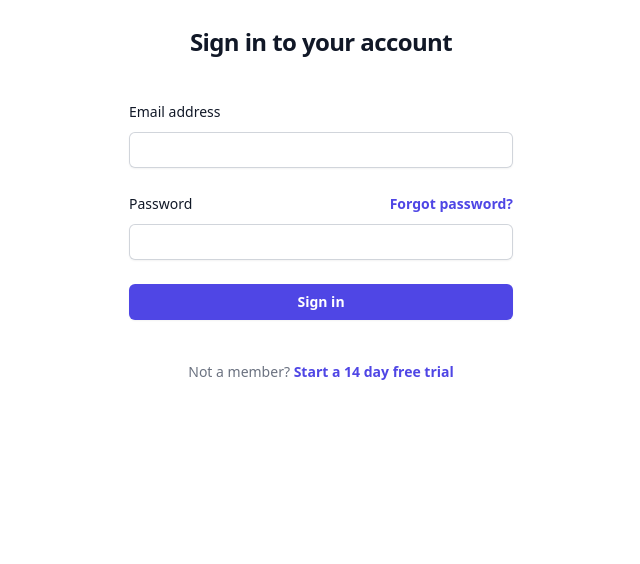
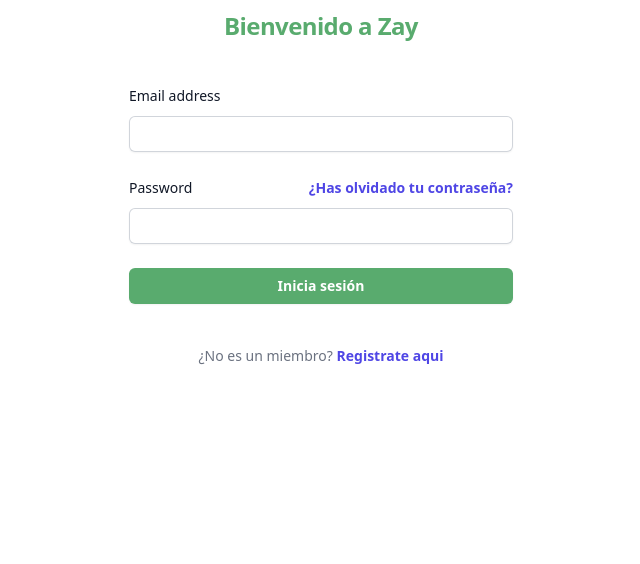
Before and after one commit to danielysdev/Zay-shop, a website: page client/login/index.html in a window 1280 px wide. Shown: the part 236-800 px from the top of the page, without its empty margins (319-959 px from the left). Drawn offline with nearby package versions, Linux system fonts and the light colour scheme.

Commit message:
cambios en color

```diff
--- a/client/login/index.html
+++ b/client/login/index.html
@@ -31,8 +31,11 @@
 -->
 <div class="flex min-h-full flex-col justify-center px-6 py-12 lg:px-8">
     <div class="sm:mx-auto sm:w-full sm:max-w-sm">
+       <!--
       <img class="mx-auto h-10 w-auto" src="https://tailwindui.com/img/logos/mark.svg?color=indigo&shade=600" alt="Your Company">
-      <h2 class="mt-10 text-center text-2xl font-bold leading-9 tracking-tight text-gray-900">Sign in to your account</h2>
+      -->
+      <h2 class="mt-12 text-center text-2xl font-bold leading-9 tracking-tight text-gray-900" style="color: rgb(89, 171, 110);">Bienvenido a Zay
+      </h2>
     </div>
 
     <div class="mt-10 sm:mx-auto sm:w-full sm:max-w-sm">
@@ -48,7 +51,7 @@
           <div class="flex items-center justify-between">
             <label for="password" class="block text-sm font-medium leading-6 text-gray-900">Password</label>
             <div class="text-sm">
-              <a href="#" class="font-semibold text-indigo-600 hover:text-indigo-500">Forgot password?</a>
+              <a href="#" class="font-semibold text-indigo-600 hover:text-indigo-500">¿Has olvidado tu contraseña?</a>
             </div>
           </div>
           <div class="mt-2">
@@ -57,13 +60,13 @@
         </div>
 
         <div>
-          <button type="submit" class="flex w-full justify-center rounded-md bg-indigo-600 px-3 py-1.5 text-sm font-semibold leading-6 text-white shadow-sm hover:bg-indigo-500 focus-visible:outline focus-visible:outline-2 focus-visible:outline-offset-2 focus-visible:outline-indigo-600">Sign in</button>
+          <button type="submit" class="flex w-full justify-center rounded-md bg-indigo-600 px-3 py-1.5 text-sm font-semibold leading-6 text-white shadow-sm hover:bg-indigo-500 focus-visible:outline focus-visible:outline-2 focus-visible:outline-offset-2 focus-visible:outline-indigo-600" style="background-color: rgb(89, 171, 110);">Inicia sesión</button>
         </div>
       </form>
 
       <p class="mt-10 text-center text-sm text-gray-500">
-        Not a member?
-        <a href="#" class="font-semibold leading-6 text-indigo-600 hover:text-indigo-500">Start a 14 day free trial</a>
+        ¿No es un miembro?
+        <a href="#" class="font-semibold leading-6 text-indigo-600 hover:text-indigo-500">Registrate aqui</a>
       </p>
     </div>
   </div>
```
